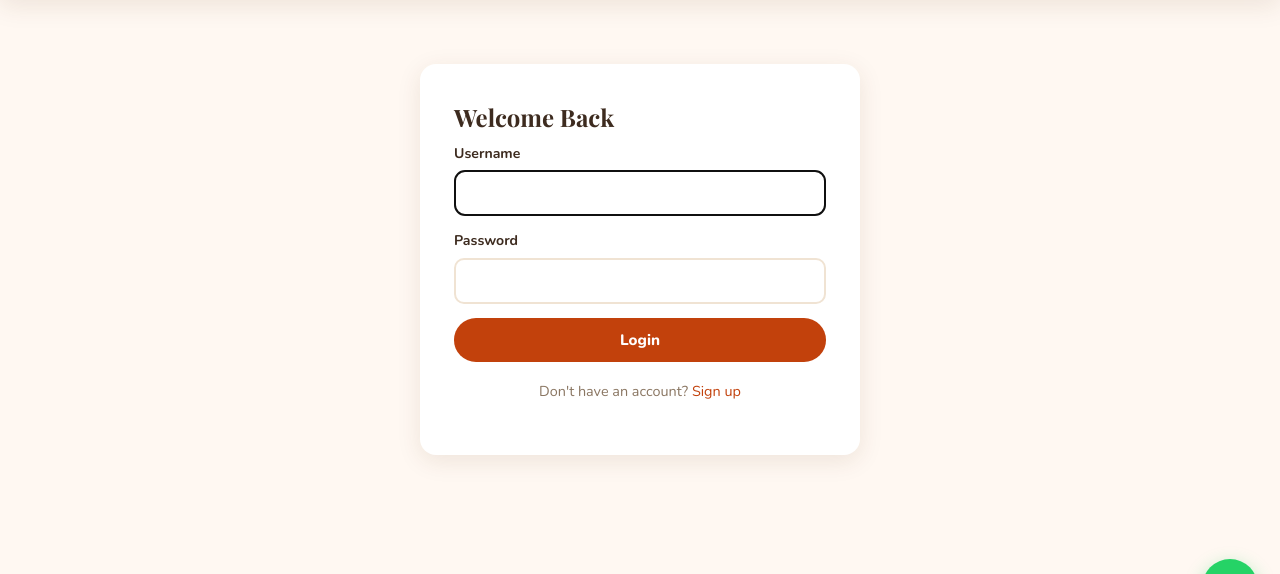
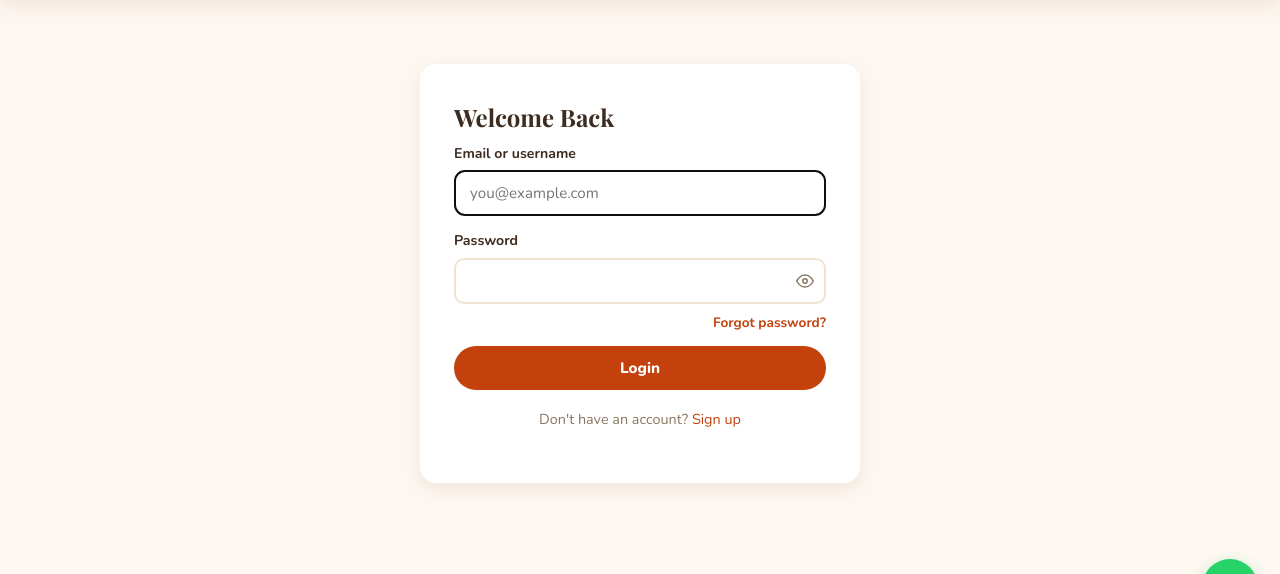
Before and after one commit to sazib/wesell, a Django app: page /accounts/login/ in a window 1280 px wide. Shown: the part 163-737 px from the top of the page. Run offline with Django 5.2, Linux system fonts and the light colour scheme; data comes from the database, SQL or seed files in the repository; both versions use the stored data as it was after the commit.

Commit message:
added reset password feature, login with both username/id/email address, show/hide password in login page and reset password page

```diff
--- a/accounts/forms.py
+++ b/accounts/forms.py
@@ -1,7 +1,10 @@
+import re
+
 from django import forms
-from django.contrib.auth.forms import UserCreationForm, UserChangeForm
+from django.contrib.auth.forms import AuthenticationForm, UserCreationForm, UserChangeForm
+from django.contrib.auth.hashers import check_password
 
-from .models import CustomUser
+from .models import CustomUser, PasswordHistory
 
 
 class CustomUserCreationForm(UserCreationForm):
@@ -22,6 +25,12 @@ class CustomUserCreationForm(UserCreationForm):
             raise forms.ValidationError("An account with this email already exists.")
         return email
 
+    def save(self, commit=True):
+        user = super().save(commit=commit)
+        if commit:
+            PasswordHistory.objects.create(user=user, password_hash=user.password)
+        return user
+
 
 class ProfileForm(forms.ModelForm):
     class Meta:
@@ -30,3 +39,97 @@ class ProfileForm(forms.ModelForm):
         widgets = {
             "address": forms.Textarea(attrs={"rows": 3}),
         }
+
+
+class EmailAuthenticationForm(AuthenticationForm):
+    username = forms.CharField(
+        label="Email or username",
+        max_length=254,
+        widget=forms.TextInput(
+            attrs={"autofocus": True, "autocomplete": "username", "placeholder": "you@example.com"}
+        ),
+    )
+
+
+class ForgotPasswordForm(forms.Form):
+    email = forms.EmailField(
+        label="Email",
+        max_length=254,
+        widget=forms.EmailInput(attrs={"placeholder": "you@example.com", "autocomplete": "email"}),
+    )
+
+    def clean_email(self):
+        email = self.cleaned_data.get("email")
+        if not CustomUser.objects.filter(email__iexact=email).exists():
+            raise forms.ValidationError("No account is registered with this email address.")
+        return email
+
+
+class VerifyOTPForm(forms.Form):
+    otp = forms.CharField(
+        label="One-Time Password",
+        max_length=6,
+        min_length=6,
+        widget=forms.TextInput(
+            attrs={
+                "placeholder": "6-digit code",
+                "inputmode": "numeric",
+                "autocomplete": "one-time-code",
+                "pattern": "[0-9]{6}",
+            }
+        ),
+    )
+
+
+class SetNewPasswordForm(forms.Form):
+    new_password1 = forms.CharField(
+        label="New password",
+        widget=forms.PasswordInput(attrs={"autocomplete": "new-password"}),
+    )
+    new_password2 = forms.CharField(
+        label="Confirm new password",
+        widget=forms.PasswordInput(attrs={"autocomplete": "new-password"}),
+    )
+
+    def __init__(self, *args, user=None, **kwargs):
+        self.user = user
+        super().__init__(*args, **kwargs)
+
+    def clean_new_password1(self):
+        password1 = self.cleaned_data.get("new_password1")
+        if not password1:
+            return password1
+        if len(password1) < 8:
+            raise forms.ValidationError("Password must be at least 8 characters long.")
+        missing = []
+        if not re.search(r"[a-z]", password1):
+            missing.append("a lowercase letter")
+        if not re.search(r"[A-Z]", password1):
+            missing.append("an uppercase letter")
+        if not re.search(r"\d", password1):
+            missing.append("a number")
+        if not re.search(r"[^A-Za-z0-9]", password1):
+            missing.append("a special character")
+        if missing:
+            raise forms.ValidationError(f"Password must contain {', '.join(missing)}.")
+        return password1
+
+    def clean(self):
+        cleaned_data = super().clean()
+        password1 = cleaned_data.get("new_password1")
+        password2 = cleaned_data.get("new_password2")
+        if password1 and password2 and password1 != password2:
+            self.add_error("new_password2", "The two password fields didn't match.")
+        if password1 and self.user and (
+            check_password(password1, self.user.password)
+            or any(
+                check_password(password1, hash)
+                for hash in self.user.password_history.order_by("-created_at", "-id")[:3].values_list(
+                    "password_hash", flat=True
+                )
+            )
+        ):
+            raise forms.ValidationError(
+                "Your new password can't be the same as your current password or any of your previous 3 passwords."
+            )
+        return cleaned_data
--- a/accounts/urls.py
+++ b/accounts/urls.py
@@ -11,4 +11,7 @@ urlpatterns = [
     path("logout/", LogoutView.as_view(), name="logout"),
     path("profile/", views.profile, name="profile"),
     path("dashboard/", views.dashboard, name="dashboard"),
+    path("password-reset/", views.forgot_password, name="forgot_password"),
+    path("password-reset/verify/", views.verify_otp, name="verify_otp"),
+    path("password-reset/confirm/", views.reset_password, name="reset_password"),
 ]
--- a/accounts/views.py
+++ b/accounts/views.py
@@ -1,14 +1,32 @@
+import secrets
+from datetime import timedelta
+
+from django.conf import settings
 from django.contrib import messages
 from django.contrib.auth import login
 from django.contrib.auth.decorators import login_required
 from django.contrib.auth.views import LoginView
+from django.core.mail import send_mail
 from django.shortcuts import redirect, render
 from django.urls import reverse_lazy
+from django.utils import timezone
 
 from cart.views import get_or_create_cart
 from shop.models import Category
 
-from .forms import CustomUserCreationForm, ProfileForm
+from .forms import (
+    CustomUserCreationForm,
+    EmailAuthenticationForm,
+    ForgotPasswordForm,
+    ProfileForm,
+    SetNewPasswordForm,
+    VerifyOTPForm,
+)
+from .models import CustomUser, PasswordResetToken
+
+OTP_EXPIRY_MINUTES = 15
+RESET_EMAIL_SESSION_KEY = "password_reset_email"
+RESET_USER_SESSION_KEY = "password_reset_user_id"
 
 
 def register(request):
@@ -29,6 +47,7 @@ def register(request):
 
 class CustomLoginView(LoginView):
     template_name = "accounts/login.html"
+    form_class = EmailAuthenticationForm
 
     def form_valid(self, form):
         response = super().form_valid(form)
@@ -53,3 +72,86 @@ def dashboard(request):
     orders = request.user.orders.order_by("-created")[:5]
     context = {"orders": orders}
     return render(request, "accounts/dashboard.html", context)
+
+
+def _send_otp_email(user, otp):
+    subject = "Your Sweet Treats Bakery password reset code"
+    message = (
+        f"Hi {user.get_full_name() or user.username},\n\n"
+        f"Use the following code to reset your password:\n\n{otp}\n\n"
+        f"This code expires in {OTP_EXPIRY_MINUTES} minutes. "
+        "If you didn't request a password reset, you can safely ignore this email.\n\n"
+        "- Sweet Treats Bakery"
+    )
+    send_mail(subject, message, settings.DEFAULT_FROM_EMAIL, [user.email], fail_silently=False)
+
+
+def forgot_password(request):
+    if request.user.is_authenticated:
+        return redirect("shop:home")
+    form = ForgotPasswordForm(request.POST or None)
+    if request.method == "POST" and form.is_valid():
+        email = form.cleaned_data["email"]
+        user = CustomUser.objects.get(email__iexact=email)
+        user.reset_tokens.filter(is_used=False).delete()
+        otp = f"{secrets.randbelow(1_000_000):06d}"
+        PasswordResetToken.objects.create(
+            user=user,
+            otp=otp,
+            expires_at=timezone.now() + timedelta(minutes=OTP_EXPIRY_MINUTES),
+        )
+        _send_otp_email(user, otp)
+        request.session[RESET_EMAIL_SESSION_KEY] = email
+        messages.success(
+            request,
+            f"We emailed a verification code to {email}. It expires in {OTP_EXPIRY_MINUTES} minutes.",
+        )
+        return redirect("accounts:verify_otp")
+    return render(request, "accounts/forgot_password.html", {"form": form})
+
+
+def verify_otp(request):
+    if request.user.is_authenticated:
+        return redirect("shop:home")
+    email = request.session.get(RESET_EMAIL_SESSION_KEY, "")
+    form = VerifyOTPForm(request.POST or None)
+    if request.method == "POST" and form.is_valid():
+        otp = form.cleaned_data["otp"]
+        if not email:
+            messages.error(request, "Your reset session expired. Please request a new code.")
+            return redirect("accounts:forgot_password")
+        try:
+            user = CustomUser.objects.get(email__iexact=email)
+            token = PasswordResetToken.objects.filter(user=user, is_used=False).latest("created_at")
+        except (CustomUser.DoesNotExist, PasswordResetToken.DoesNotExist):
+            user = None
+            token = None
+        if token is None or token.otp != otp or token.is_expired():
+            form.add_error("otp", "Invalid or expired code. Please try again.")
+        else:
+            token.is_used = True
+            token.save()
+            request.session[RESET_USER_SESSION_KEY] = user.pk
+            messages.success(request, "Code verified. Now set a new password.")
+            return redirect("accounts:reset_password")
+    return render(request, "accounts/verify_otp.html", {"form": form, "email": email})
+
+
+def reset_password(request):
+    if request.user.is_authenticated:
+        return redirect("shop:home")
+    user_id = request.session.get(RESET_USER_SESSION_KEY)
+    if not user_id:
+        messages.warning(request, "Please verify your code first.")
+        return redirect("accounts:forgot_password")
+    user = CustomUser.objects.filter(pk=user_id).first()
+    form = SetNewPasswordForm(request.POST or None, user=user)
+    if request.method == "POST" and form.is_valid():
+        user.set_password(form.cleaned_data["new_password1"])
+        user.save()
+        user.reset_tokens.all().delete()
+        request.session.pop(RESET_USER_SESSION_KEY, None)
+        request.session.pop(RESET_EMAIL_SESSION_KEY, None)
+        messages.success(request, "Password updated! You can now log in with your new password.")
+        return redirect("accounts:login")
+    return render(request, "accounts/reset_password.html", {"form": form})
--- a/bakery/settings.py
+++ b/bakery/settings.py
@@ -90,6 +90,8 @@ DEFAULT_AUTO_FIELD = "django.db.models.BigAutoField"
 
 AUTH_USER_MODEL = "accounts.CustomUser"
 
+AUTHENTICATION_BACKENDS = ["accounts.backends.EmailOrUsernameModelBackend"]
+
 LOGIN_URL = "accounts:login"
 LOGIN_REDIRECT_URL = "shop:home"
 LOGOUT_REDIRECT_URL = "shop:home"
--- a/requirements.txt
+++ b/requirements.txt
@@ -1,2 +1,2 @@
 django
-pillo
+pillow
--- a/static/css/style.css
+++ b/static/css/style.css
@@ -373,6 +373,28 @@ input, select, textarea, button { font-family: inherit; font-size: 0.95rem; }
 .auth-card form { display: grid; gap: 0; }
 .auth-alt { text-align: center; margin-top: 18px; font-size: 0.9rem; }
 .profile-card { max-width: 560px; }
+.forgot-link { text-align: right; margin: -6px 0 12px; font-size: 0.85rem; font-weight: 700; }
+
+.password-policy { list-style: none; display: grid; gap: 6px; margin: 0 0 14px; font-size: 0.84rem; }
+.password-policy li { display: flex; align-items: center; gap: 9px; color: var(--text-soft); font-weight: 700; transition: color .15s ease; }
+.password-policy li.not-met { color: #dc2626; }
+.password-policy li.met { color: var(--green); }
+.policy-dot { width: 9px; height: 9px; border-radius: 50%; flex: 0 0 auto; transition: background .15s ease, box-shadow .15s ease; }
+.password-policy li.not-met .policy-dot { background: #dc2626; box-shadow: 0 0 0 3px rgba(220, 38, 38, 0.12); }
+.password-policy li.met .policy-dot { background: var(--green); box-shadow: 0 0 0 3px rgba(22, 163, 74, 0.15); }
+
+.password-field { position: relative; }
+.password-field input { padding-right: 46px !important; }
+.password-toggle {
+  position: absolute; right: 8px; top: 50%; transform: translateY(-50%);
+  border: none; background: none; padding: 4px; cursor: pointer;
+  color: var(--text-soft); display: grid; place-items: center; line-height: 0;
+  border-radius: 8px;
+}
+.password-toggle:hover { color: var(--primary); }
+.password-toggle .eye-closed { display: none; }
+.password-toggle.showing .eye-closed { display: block; }
+.password-toggle.showing .eye-open { display: none; }
 
 /* ---------- Dashboard ---------- */
 .dash-grid { display: grid; grid-template-columns: repeat(auto-fit, minmax(160px, 1fr)); gap: 18px; margin: 22px 0 30px; }
--- a/static/js/app.js
+++ b/static/js/app.js
@@ -39,6 +39,21 @@ document.addEventListener('DOMContentLoaded', () => {
     });
   });
 
+  // Show / hide password toggles.
+  document.querySelectorAll('.password-toggle').forEach((btn) => {
+    btn.addEventListener('click', () => {
+      const input = document.getElementById(btn.dataset.target);
+      if (!input) return;
+      const wasPassword = input.type === 'password';
+      input.type = wasPassword ? 'text' : 'password';
+      btn.classList.toggle('showing', wasPassword);
+      btn.setAttribute('aria-label', wasPassword ? 'Hide password' : 'Show password');
+      input.focus({ preventScroll: true });
+      const pos = input.selectionStart;
+      input.setSelectionRange(pos, pos);
+    });
+  });
+
   setTimeout(() => {
     document.querySelectorAll('.alert').forEach((a) => {
       a.style.transition = 'opacity .6s';
--- a/templates/accounts/login.html
+++ b/templates/accounts/login.html
@@ -9,15 +9,22 @@
     <form method="post" novalidate>
       {% csrf_token %}
       <div class="form-group{% if form.username.errors %} error{% endif %}">
-        <label for="{{ form.username.id_for_label }}">Username</label>
+        <label for="{{ form.username.id_for_label }}">Email or username</label>
         {{ form.username }}
         {% if form.username.errors %}<span class="field-error">{{ form.username.errors|striptags }}</span>{% endif %}
       </div>
       <div class="form-group{% if form.password.errors %} error{% endif %}">
         <label for="{{ form.password.id_for_label }}">Password</label>
-        {{ form.password }}
+        <div class="password-field">
+          {{ form.password }}
+          <button type="button" class="password-toggle" data-target="{{ form.password.id_for_label }}" aria-label="Show password">
+            <svg class="eye-open" viewBox="0 0 24 24" width="18" height="18" fill="none" stroke="currentColor" stroke-width="2" stroke-linecap="round" stroke-linejoin="round" aria-hidden="true"><path d="M1 12s4-8 11-8 11 8 11 8-4 8-11 8-11-8-11-8z"></path><circle cx="12" cy="12" r="3"></circle></svg>
+            <svg class="eye-closed" viewBox="0 0 24 24" width="18" height="18" fill="none" stroke="currentColor" stroke-width="2" stroke-linecap="round" stroke-linejoin="round" aria-hidden="true"><path d="M17.94 17.94A10.07 10.07 0 0 1 12 20c-7 0-11-8-11-8a18.45 18.45 0 0 1 5.06-5.94"></path><path d="M9.9 4.24A9.12 9.12 0 0 1 12 4c7 0 11 8 11 8a18.5 18.5 0 0 1-2.16 3.19m-6.72-1.07a3 3 0 1 1-4.24-4.24"></path><line x1="1" y1="1" x2="23" y2="23"></line></svg>
+          </button>
+        </div>
         {% if form.password.errors %}<span class="field-error">{{ form.password.errors|striptags }}</span>{% endif %}
       </div>
+      <div class="forgot-link"><a href="{% url 'accounts:forgot_password' %}">Forgot password?</a></div>
       {% if form.non_field_errors %}
       <div class="form-error">{{ form.non_field_errors|striptags }}</div>
       {% endif %}
```
Also changed, not shown: accounts/admin.py (+14 -1 lines), accounts/backends.py (added, +24 -0 lines), accounts/models.py (+39 -0 lines), templates/accounts/forgot_password.html (added, +22 -0 lines), templates/accounts/reset_password.html (added, +95 -0 lines), templates/accounts/verify_otp.html (added, +28 -0 lines), accounts/migrations/0002_passwordresettoken.py (added), accounts/migrations/0003_passwordhistory.py (added), db.sqlite3 (added), 1 other file.
